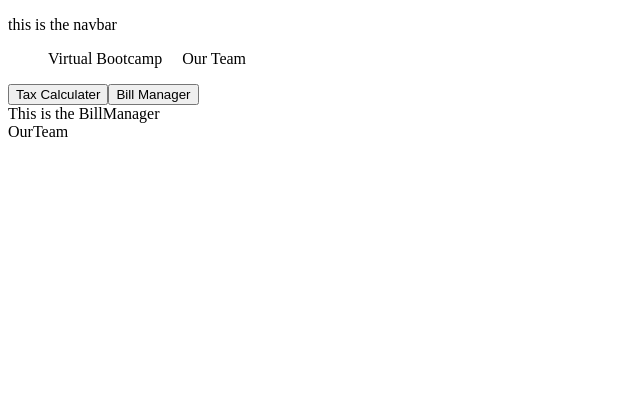
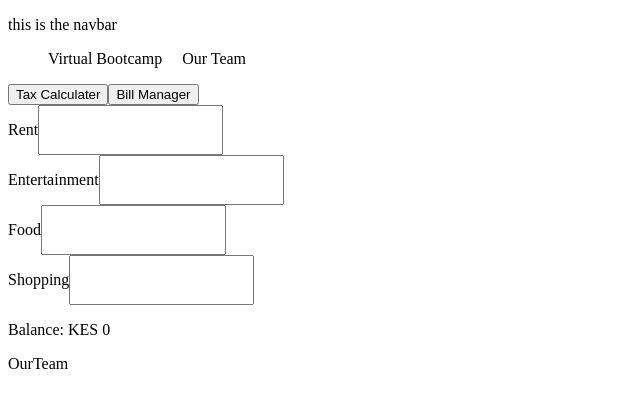
Before and after one commit to kiptanuiBoaz/tax-calculator-app-client, a React (Create React App) app in the folder client/: page / in a window 1280 px wide. Both pictures are taken after a click on the button "Bill Manager". Shown: the top 408 px of the page, without its empty margins (0-640 px from the left). Built offline with nearby package versions, Linux system fonts and the light colour scheme.

Commit message:
bill manager attemt 1

```diff
--- a/client/src/components/main_page/BillManager.jsx
+++ /dev/null
@@ -1,7 +0,0 @@
-import React from 'react'
-
-export const BillManager = () => {
-  return (
-    <div> This is the BillManager</div>
-  )
-}
--- a/client/src/components/main_page/Main.jsx
+++ b/client/src/components/main_page/Main.jsx
@@ -1,5 +1,5 @@
 import React, {useState} from 'react';
-import { BillManager } from './BillManager';
+import { BillManager } from './billmanager/BillManager';
 import { TaxCalculater } from './taxcalculator/TaxCalculater';
 
 export const Main = () => {
--- /dev/null
+++ b/client/src/components/main_page/billmanager/Bill.jsx
@@ -0,0 +1,11 @@
+import React from 'react'
+
+export const Bill = ({bill, onChange}) => {
+  return (
+    <div className="bill">
+        <p>{bill.billName}</p>
+        <input onChange={onChange} type="number"/>
+    </div>
+
+  )
+}
--- /dev/null
+++ b/client/src/components/main_page/billmanager/BillManager.jsx
@@ -0,0 +1,43 @@
+import React, {useState} from "react";
+import { Bill } from "./Bill";
+import "./billManager.css";
+
+
+export const BillManager = () => {
+  const bills = [{billName:"Rent"},{billName:"Entertainment"},{billName:"Food"} ,{billName:"Shopping"}];
+  // const startBill = 0;
+  const balance= 0;
+
+  const [billSum, setBillSum] = useState(0)
+
+  const handleBillSumming = (startBill) => {
+    console.log(startBill)
+    // setBillSum(bills.reduce( (prevValue , bills.value) => previousValue + currentValue )
+  };
+  // const finalBill = bills.reduce(
+  //   (previousValue, currentValue) => previousValue + currentValue,
+  //   initialValue
+  // );
+
+
+  return (
+    <div>
+
+      {bills.map((bill)=>{
+        return(
+          <Bill
+            bill= {bill}
+            onChange={(event)=>{
+              bill.billValue = event.target.value;
+              handleBillSumming( bill.billValue)
+
+              }}
+          />
+        )
+      })}
+
+      <p>{`Balance:  KES ${balance} `}</p>
+    </div>
+
+  )
+}
--- /dev/null
+++ b/client/src/components/main_page/billmanager/billManager.css
@@ -0,0 +1,8 @@
+.bill{
+    display: flex;
+    flex-direction: row;
+}
+
+.bill > input {
+    align-items: right;
+}
--- a/client/src/components/main_page/taxcalculator/Dropdown.jsx
+++ b/client/src/components/main_page/taxcalculator/Dropdown.jsx
@@ -1,10 +1,10 @@
-import React from 'react'
+import React from 'react';
 
-export const Dropdown = () => {
+export const Dropdown = ({onChange}) => {
   return (
     <label>
     Payment Period
-     <select>
+     <select onChange ={onChange}>
        <option value=  "year" name="year"> Year</option>
        <option value = "month" name= "month" >Month </option>
 
--- a/client/src/components/main_page/taxcalculator/FieldInput.jsx
+++ b/client/src/components/main_page/taxcalculator/FieldInput.jsx
@@ -1,9 +1,9 @@
 import React from 'react'
 
-export const FieldInput = ({text, type, name }) => {
+export const FieldInput = ({text, type, name,onChange,value }) => {
   return (
-    <label>
-       {text} <input type={type} name={name} />
+    <label >
+       {text} <input onChange={onChange} type={type} value={value} name={name} />
       </label>
   )
 }
--- a/client/src/components/main_page/taxcalculator/RadioInput.jsx
+++ b/client/src/components/main_page/taxcalculator/RadioInput.jsx
@@ -1,12 +1,24 @@
-import React from 'react'
+import React ,{useState} from 'react'
 
 export const RadioInput = ({text,name,onChange,option1, option2}) => {
+  const [available, setAvailable] = useState(false);
+
+  const handleAvailability = (event)=>{
+    setAvailable(event.target.value);
+
+  }
   return (
     <label >
         {text}
-        <div onChange ={onChange}>
+        <div onChange={handleAvailability}>
+          <div>
             <input type="radio" value={true} name={name} /> {option1}
-            <input type="radio" value={ false} name={name} /> {option2}
+            <input type="radio" value={false} name={name} /> {option2}
+          </div>
+
+
+          { (available === "true") && <input  onChange={onChange} type="number"/>}
+
         </div>
 
    </label>
--- a/client/src/components/main_page/taxcalculator/TaxCalculater.jsx
+++ b/client/src/components/main_page/taxcalculator/TaxCalculater.jsx
@@ -6,23 +6,9 @@ import "./taxCalculator.css";
 
 export const TaxCalculater = () => {
 
-  const data = {}
+  const data = {yearOfTaxation: '2000'}
 
-  const handleSavings = (event) => {
 
-    data.savings = event.target.value;
-  };
-
-  const handleInsurance = () => {
-  };
-
-  const handleMortgage = () =>{
-
-  };
-
-  const handleDisability = () =>{
-
-  };
 
   const formSubmit = (event) =>{
     event.preventDefault();
@@ -37,15 +23,21 @@ export const TaxCalculater = () => {
         text="Year of Taxation"
         type="year"
         name="yearOfTaxation"
+        onChange={(event)=>{data.yearOfTaxation = event.target.value}}
       />
 
-     <Dropdown/>
+     <Dropdown
+     onChange = {(event) => {data.paymentPeriond = event.target.value}}
+
+     />
 
 
       <FieldInput
         text= "Gross Salary"
         type = "number"
         name ="grossSalary"
+        onChange={(event) =>{data.grosSalary = event.target.value}}
+        value= "9000"
 
       />
 
@@ -53,13 +45,14 @@ export const TaxCalculater = () => {
         text="Contribution Benefit"
         type="number"
         name ="contributionBenefit"
+        onChange={(event)=>{data.contribution = event.target.value}}
 
       />
 
       <RadioInput
         text=" Do you have any disability exception certificate?"
         name="disability"
-        onChange={handleDisability}
+        onChange={(event) => {data.disability = event.target.disability}}
         option1 = "Yes"
         option2 = "No"
       />
@@ -67,7 +60,7 @@ export const TaxCalculater = () => {
       <RadioInput
         text=" Do you have a mortgage?"
         name="mortgage"
-        onChange={handleMortgage}
+        onChange={(event) => data.mortgage = event.target.value}
         option1 = "Yes"
         option2 = "No"
       />
@@ -76,20 +69,11 @@ export const TaxCalculater = () => {
       <RadioInput
         text="Do you have a life insurance policy?"
         name="insurance"
-        onChange={handleInsurance}
+        onChange={(event)=>{data.insurance = event.target.value}}
         option1 = "Yes"
         option2 = "No"
       />
 
-
-
-      <RadioInput
-        text="Do you have  a Home Ownership Savings Plan?"
-        name="savings"
-        onChange={handleSavings}
-        option1 = "Yes"
-        option2 = "No"
-      />
 
       <button onClick={formSubmit}>Calculate </button>
 
```
